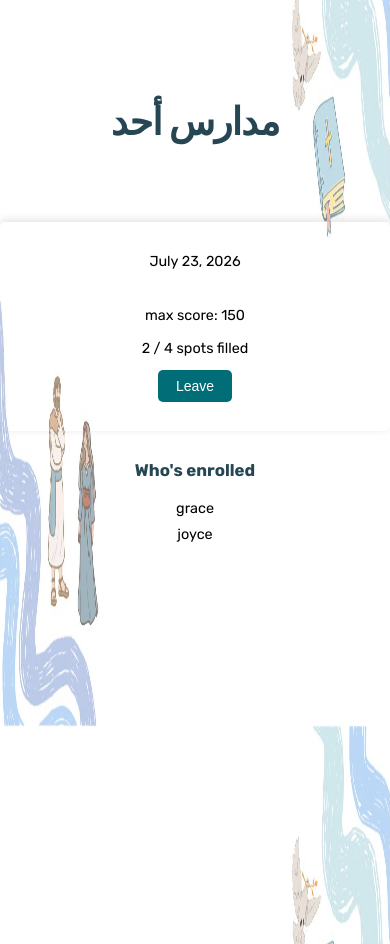
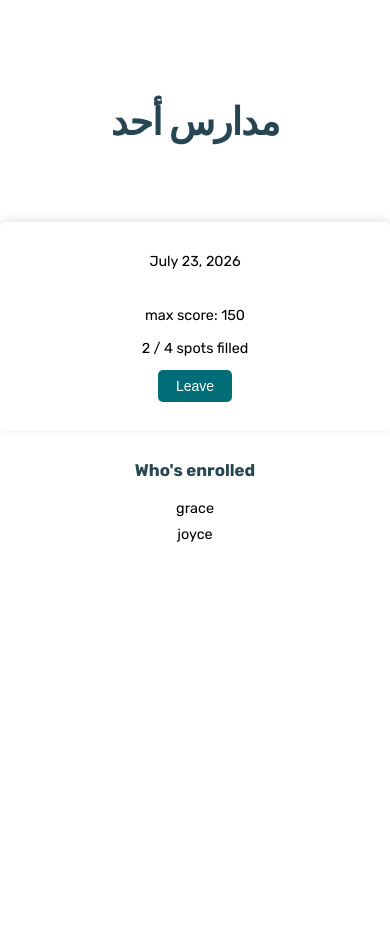
Before and after one commit to Grace-Emad/weeklysite, a Django app: page /activity/1/ in a window 390 px wide. Shown: the part 118-1062 px from the top of the page. Run offline with Django 5.2, Linux system fonts and the light colour scheme; a user stored in the database is signed in; data comes from the database, SQL or seed files in the repository.

Commit message:
removed background from small devices

```diff
--- a/static/activities/queries.css
+++ b/static/activities/queries.css
@@ -29,8 +29,6 @@
         font-size: 90%;
     }
     body {
-        background-size: 135% 100%;
-        background-image: linear-gradient(rgba(255, 255, 255, 0.3), rgba(255, 255, 255, 0.3))
-        , url(/static/images/sherries-background.jpg);
+        background-image: linear-gradient(rgba(255, 255, 255, 0), rgba(255, 255, 255, 0))
     }
 }
--- a/weeklysite/settings.py
+++ b/weeklysite/settings.py
@@ -14,7 +14,7 @@ SECRET_KEY = 'wiRAhXNTWI9SVG4MO8cc9wnIcHysckIUhAfGUJZyLJtvLt0Ui1tiTBKI8hL7ZyBR-B
 
 # SECURITY WARNING: don't run with DEBUG = True in production.
 DEBUG = False
-ALLOWED_HOSTS = ['grace242.pythonanywhere.com'] # tighten this before deploying for real
+ALLOWED_HOSTS = ['# grace242.pythonanywhere.com'] # tighten this before deploying for real
 
 
 INSTALLED_APPS = [
```
